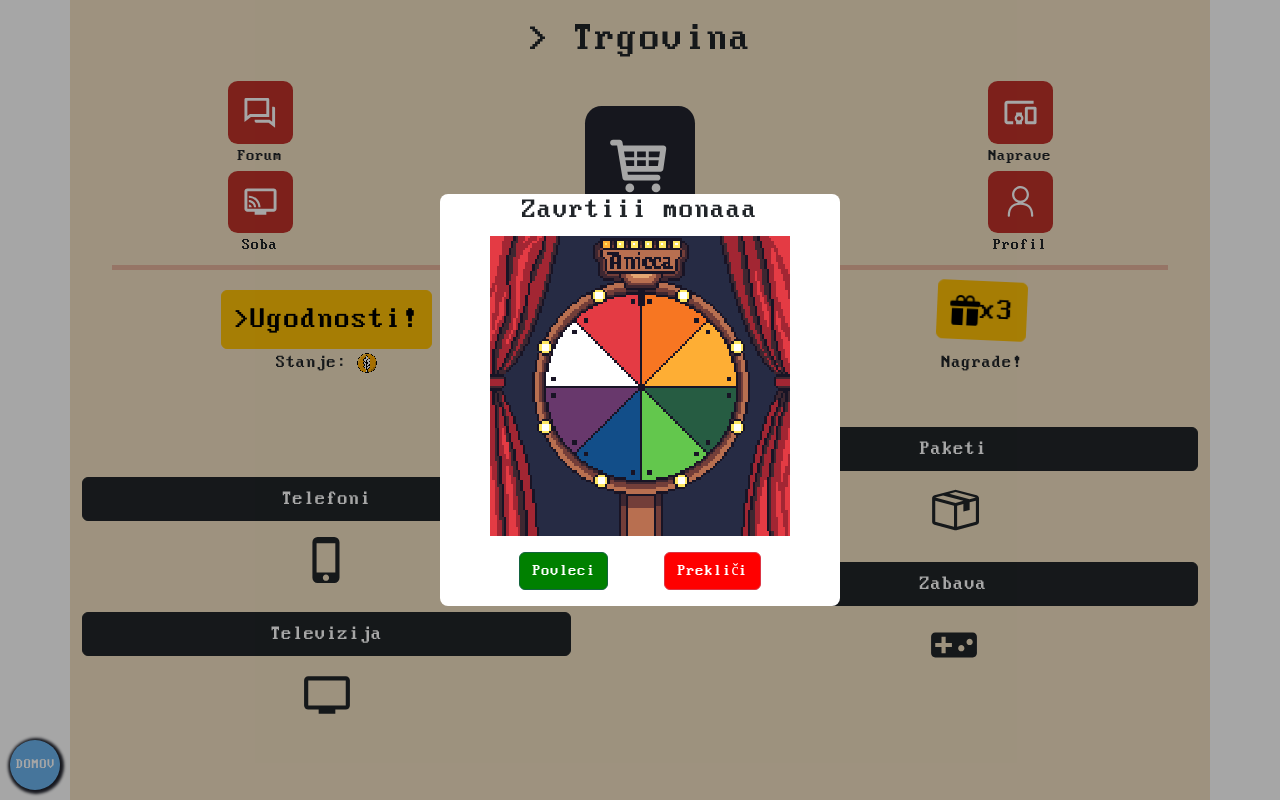
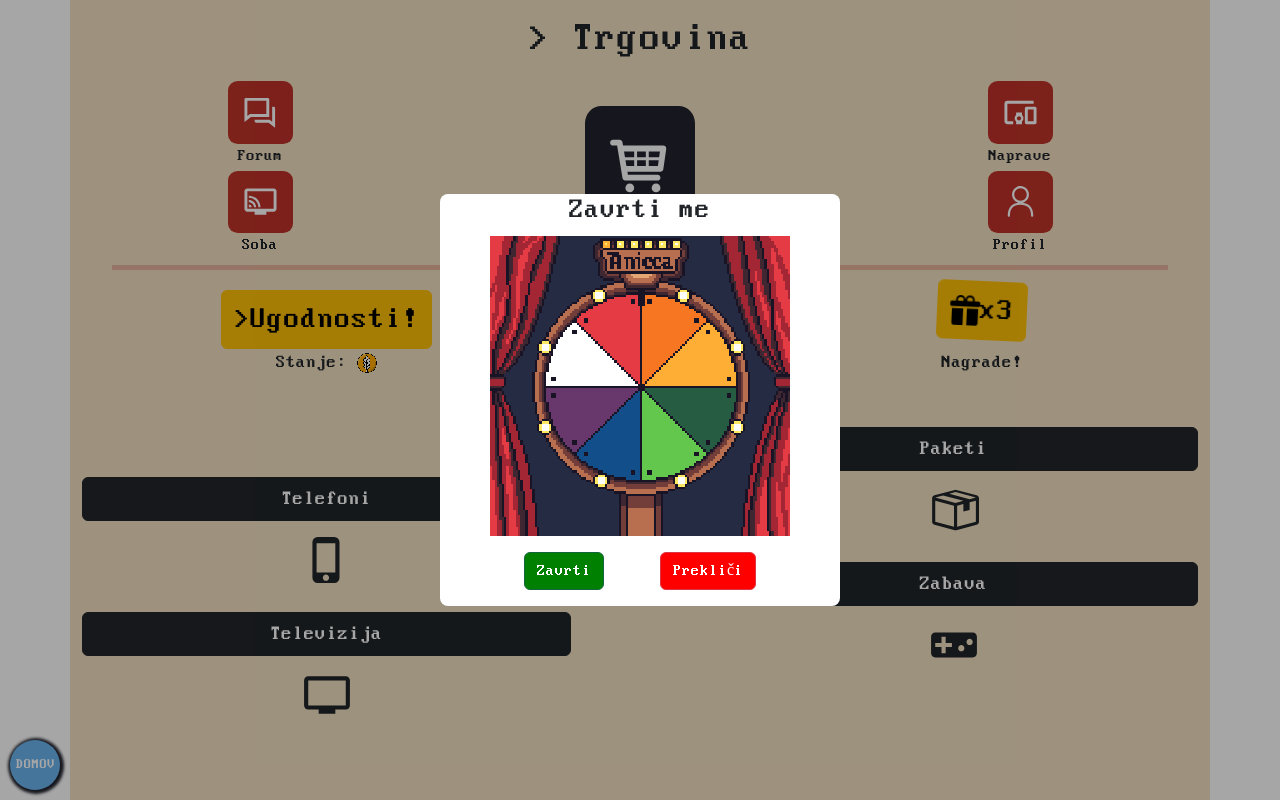
Before and after one commit to l0kol/EC_A1, a React (Create React App) app in the folder client/: page /store in a window 1280 px wide. Both pictures are taken after a click on the button "x3". Built offline with nearby package versions, Linux system fonts and the light colour scheme; no server answers.

Commit message:
mona removed

```diff
--- a/client/src/components/mixed/WheelOfFortune.js
+++ b/client/src/components/mixed/WheelOfFortune.js
@@ -46,14 +46,14 @@ const WheelOfFortuneModal = () => {
                 }}
             >
             <div className='modal-confirm-container' style={{backgroundColor: "white"}}>
-            <h3 > Zavrtiii monaaa </h3>
+            <h3 > Zavrti me </h3>
 
             <img src="wheel_of_fortune.gif" alt="wheel" style={{width: "300px"}}/>
 
 
             <Row>
             <Col>
-            <Button variant="btn btn-success active" type='submit' style={{backgroundColor: "green", margin: "1rem"}}>Povleci</Button>
+            <Button variant="btn btn-success active" type='submit' style={{backgroundColor: "green", margin: "1rem"}}>Zavrti</Button>
 
             </Col>
             <Col>
```
